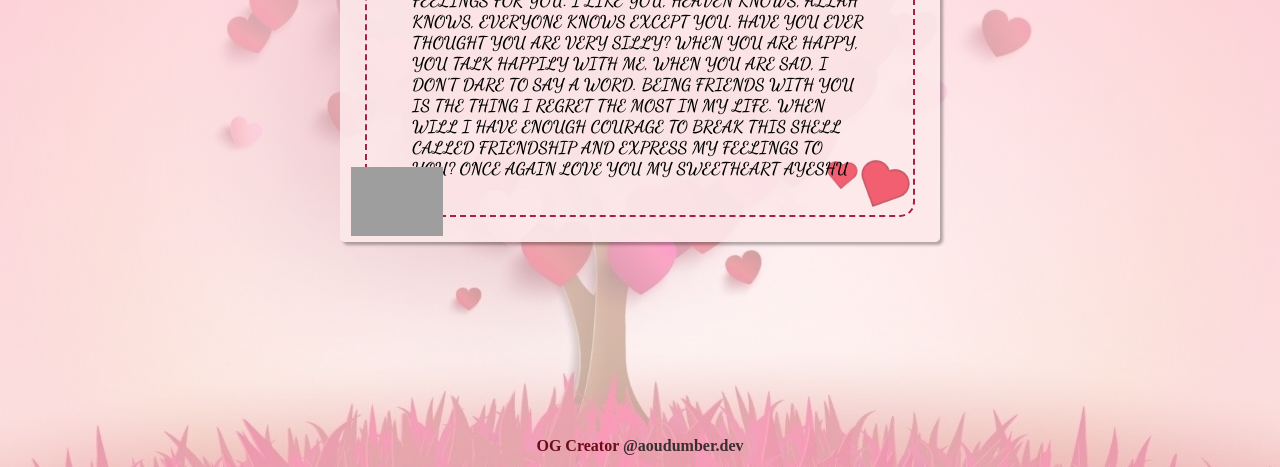
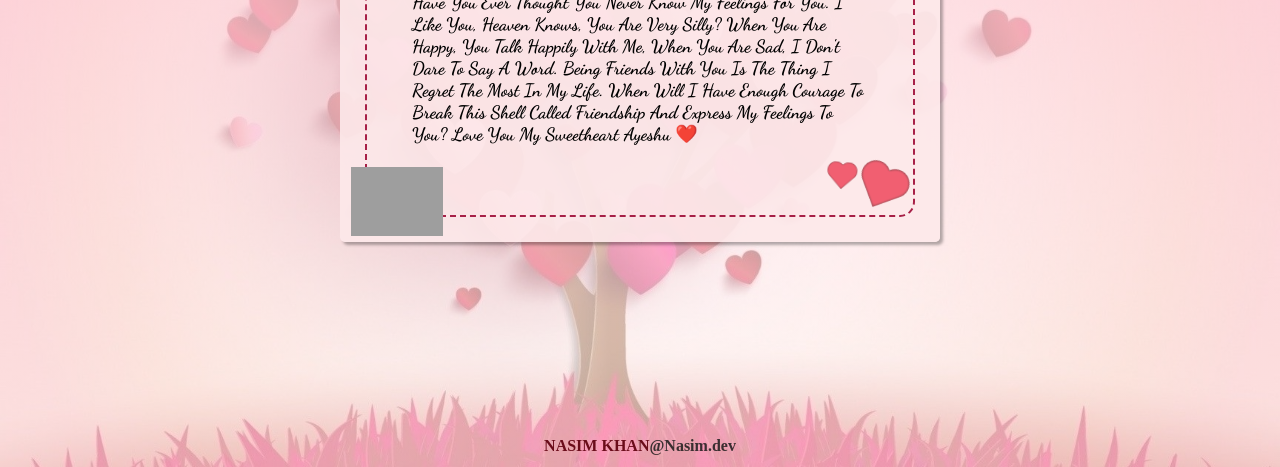
Before and after one commit to nasimkhan178/ayesha-love, a plain HTML site: page mail.html in a window 1280 px wide. Shown: the part 333-800 px from the top of the page. Drawn offline with nearby package versions, Linux system fonts and the light colour scheme; grey boxes are pictures that could not be loaded.

Commit message:
second commit

```diff
--- a/mail.css
+++ b/mail.css
@@ -132,7 +132,7 @@ body {
 
 .content p {
     padding: 0px 45px;
-    font-size: 17px;
+    font-size: 18px;
     font-family: 'Dancing Script', cursive;
     opacity: 0;
     transition: all 1s;
@@ -372,7 +372,7 @@ body {
     }
 
     .content p {
-        padding: 21px 40px;
+        padding: 0px 35px;
         font-size: 1rem;
         font-family: 'Dancing Script', cursive;
         opacity: 0;
--- a/mail.html
+++ b/mail.html
@@ -28,14 +28,14 @@
                         <h2>To You!</h2>
                     </div>
                     <p>
-                        I LOVE YOU MERI JAAN ❤️
-                        YOU NEVER KNOW MY FEELINGS FOR YOU. I LIKE YOU, HEAVEN KNOWS,
-                        ALLAH KNOWS, EVERYONE KNOWS EXCEPT YOU. HAVE YOU EVER THOUGHT
-                        YOU ARE VERY SILLY? WHEN YOU ARE HAPPY, YOU TALK HAPPILY WITH ME,
-                        WHEN YOU ARE SAD, I DON'T DARE TO SAY A WORD. BEING FRIENDS WITH YOU
-                        IS THE THING I REGRET THE MOST IN MY LIFE. WHEN WILL I HAVE ENOUGH
-                        COURAGE TO BREAK THIS SHELL CALLED FRIENDSHIP AND EXPRESS MY FEELINGS TO YOU?
-                        ONCE AGAIN LOVE YOU MY SWEETHEART AYESHU ❤️
+                         Meri Jaan Ayeshu❤️
+                        Allah Knows, Everyone Knows Except You. Have You Ever Thought
+                        You Never Know My Feelings For You. I Like You, Heaven Knows,
+                        You Are Very Silly? When You Are Happy, You Talk Happily With Me,
+                        When You Are Sad, I Don't Dare To Say A Word. Being Friends With You
+                        Is The Thing I Regret The Most In My Life. When Will I Have Enough
+                        Courage To Break This Shell Called Friendship And Express My Feelings To You?
+                        Love You My Sweetheart Ayeshu ❤️
                     </p>
                     <div class="gifs_left">
                         <img id="heart__letter" src="https://media.giphy.com/media/YKUvclrGYmDKXwtphf/giphy.gif" alt="" class="animationOp">
@@ -59,8 +59,8 @@
     </div>
 
     <div id="copy">
-		<p class="text-center text-white text-sm">OG Creator <a
-			href="https://www.instagram.com/aoudumber.dev/reels/#">@aoudumber.dev</a></p>
+		<p class="text-center text-white text-sm">NASIM KHAN<a
+			href="https://www.instagram.com/mohd_nasimkhan/#">@Nasim.dev</a></p>
 	  </div>
 
 </body>
--- a/style.css
+++ b/style.css
@@ -866,7 +866,7 @@ body {
 @media screen and (max-width: 658px) {
     .textLove p {
         font-family: 'Roboto', sans-serif;
-        font-size: 2.7rem;
+        font-size: 2rem;
         padding: 0px 10px;
         -webkit-text-stroke: 3px red;
         -webkit-text-fill-color: #fff;
```
